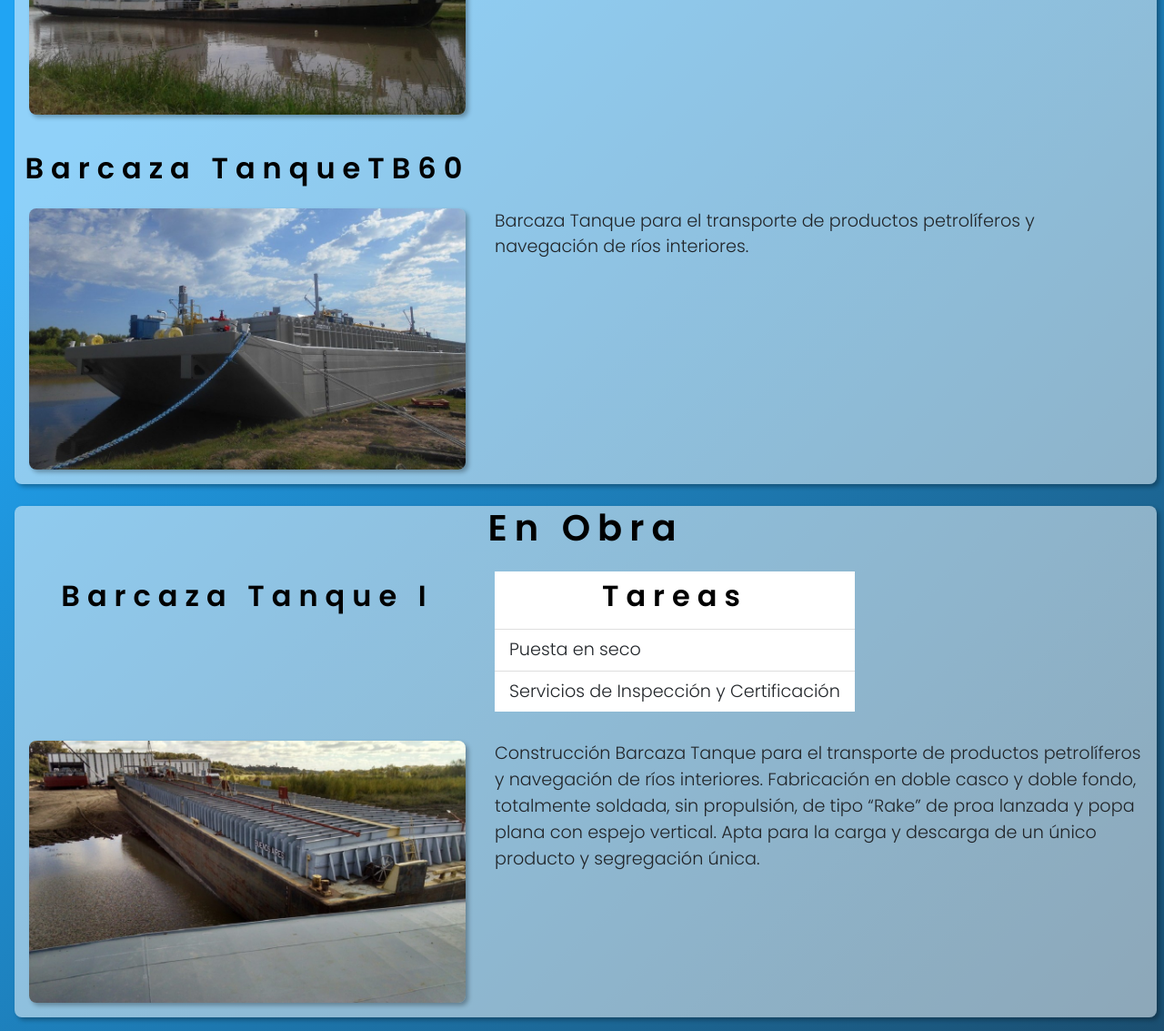
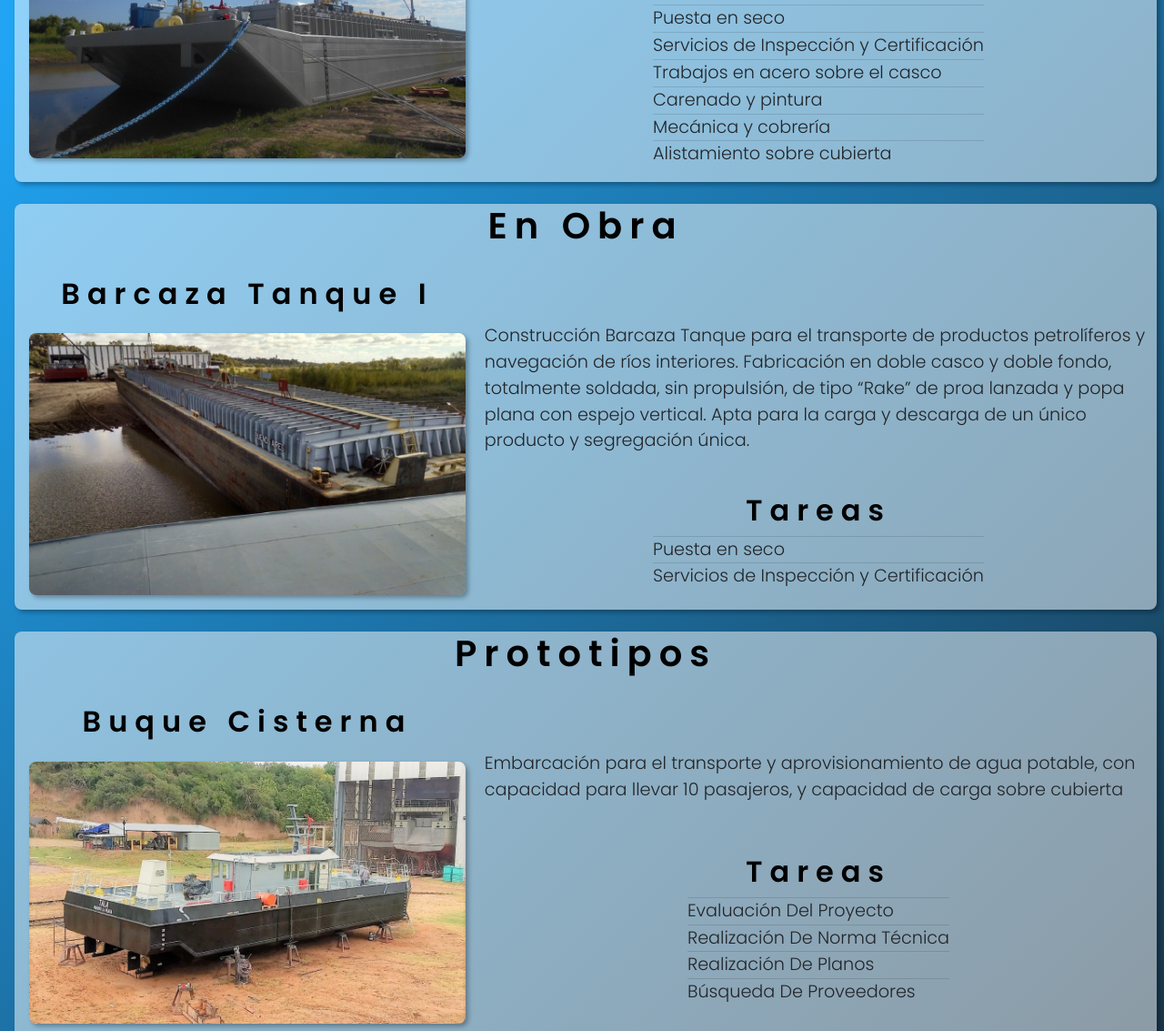
Before and after one commit to HernanBHesse/DisenoNaval_sass, a plain HTML site: page pages/proyectos.html in a window 1280 px wide. Shown: the part 842-1975 px from the top of the page at 91% size. Drawn offline with nearby package versions, Linux system fonts and the light colour scheme.

Commit message:
Modifico el SCSS  de la pagiona Proyectos y fondos

```diff
--- a/scss/paginas/_proyectos.scss
+++ b/scss/paginas/_proyectos.scss
@@ -16,6 +16,13 @@
 
 .contenedor--estado {
     margin: 0.5rem 0.5rem 1rem 1rem;
+}
+
+.fondo--proyectos {
+    margin: 0;
+    padding: 0;
+    background-color: $fondoNo;
+    box-shadow: none;
 }
 
 .contenedor__titulo--estado {
@@ -40,7 +47,8 @@
 
 .texto--barco {
     @include centrado (center, center);
-    padding: 1rem;
+    margin: 0;
+    padding: 0.3rem;
     text-align: left;
     @include texto (1.2rem, 500);
 }
@@ -63,7 +71,11 @@
 }
 
 .texto--barcoA {
-    grid-area: 3 / 2 / 5 / 4;
+    grid-area: 3 / 2 / 4 / 4;
+}
+
+.tareas--BarcoA {
+    grid-area: 4 / 2 / 5 / 4;
 }
 
 .titulo--barcoB {
@@ -75,7 +87,11 @@
 }
 
 .texto--barcoB {
-    grid-area: 6 / 2 / 8 / 4;
+    grid-area: 6 / 2 / 7 / 4;
+}
+
+.tareas--BarcoB {
+    grid-area: 7 / 2 / 8 / 4;
 }
 
 .contenedor--enObra {
@@ -96,7 +112,11 @@
 }
 
 .texto--barcoC {
-    grid-area: 3 / 2 / 5 / 4;
+    grid-area: 3 / 2 / 4 / 4;
+}
+
+.tareas--BarcoC {
+    grid-area: 4 / 2 / 5 / 4;
 }
 
 .contenedor--prototipos {
@@ -117,7 +137,11 @@
 }
 
 .texto--barcoD {
-    grid-area: 3 / 2 / 5 / 4;
+    grid-area: 3 / 2 / 4 / 4;
+}
+
+.tareas--BarcoD {
+    grid-area: 4 / 2 / 5 / 4;
 }
 
 .footer--proyectos {
--- a/scss/variables/_fondos.scss
+++ b/scss/variables/_fondos.scss
@@ -1,4 +1,5 @@
 $fondoHeader: #ffffff;
 $fondoBloques: #ffffff80;
+$fondoNo: #ffffff00;
 $fondoSombra--fuerte: #000000;
 $fondoSombra--debil: #0000004d;
```
Also changed, not shown: css/styles.css.
